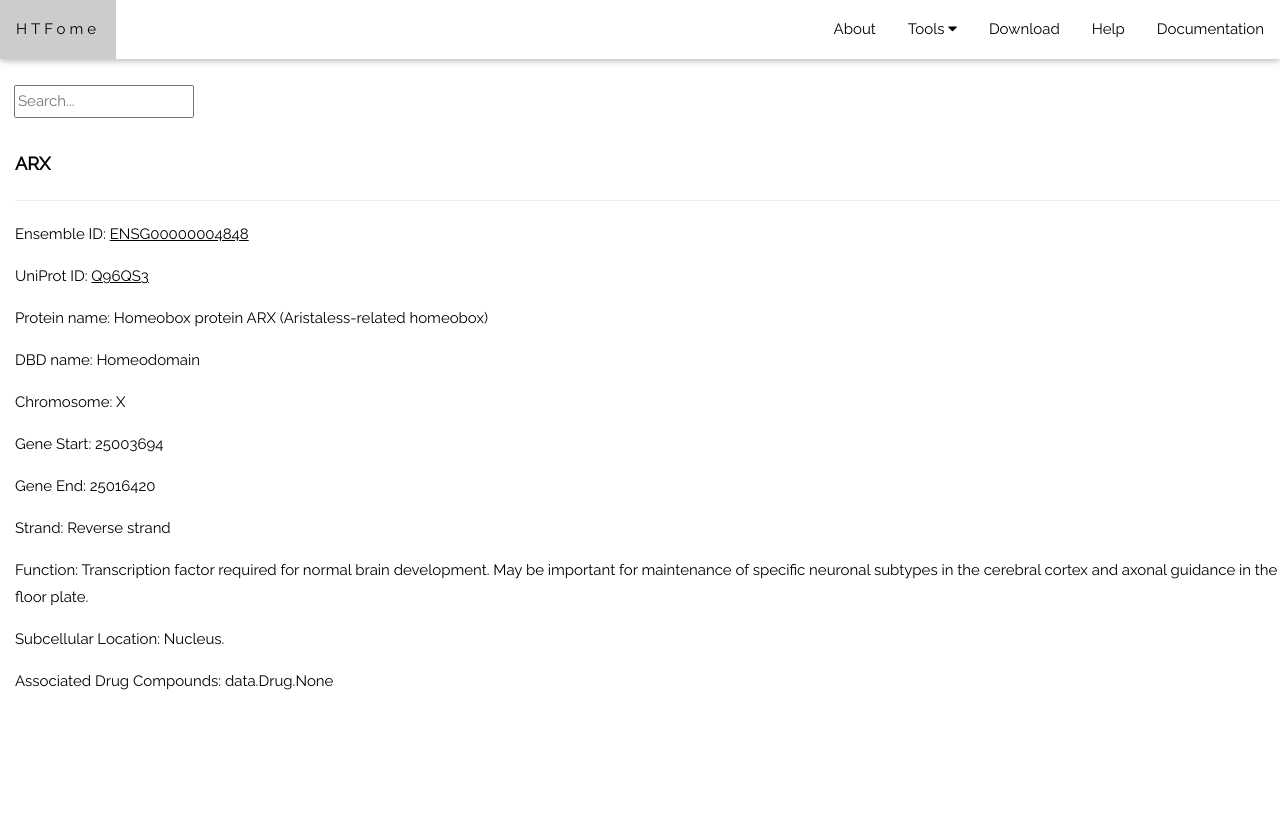
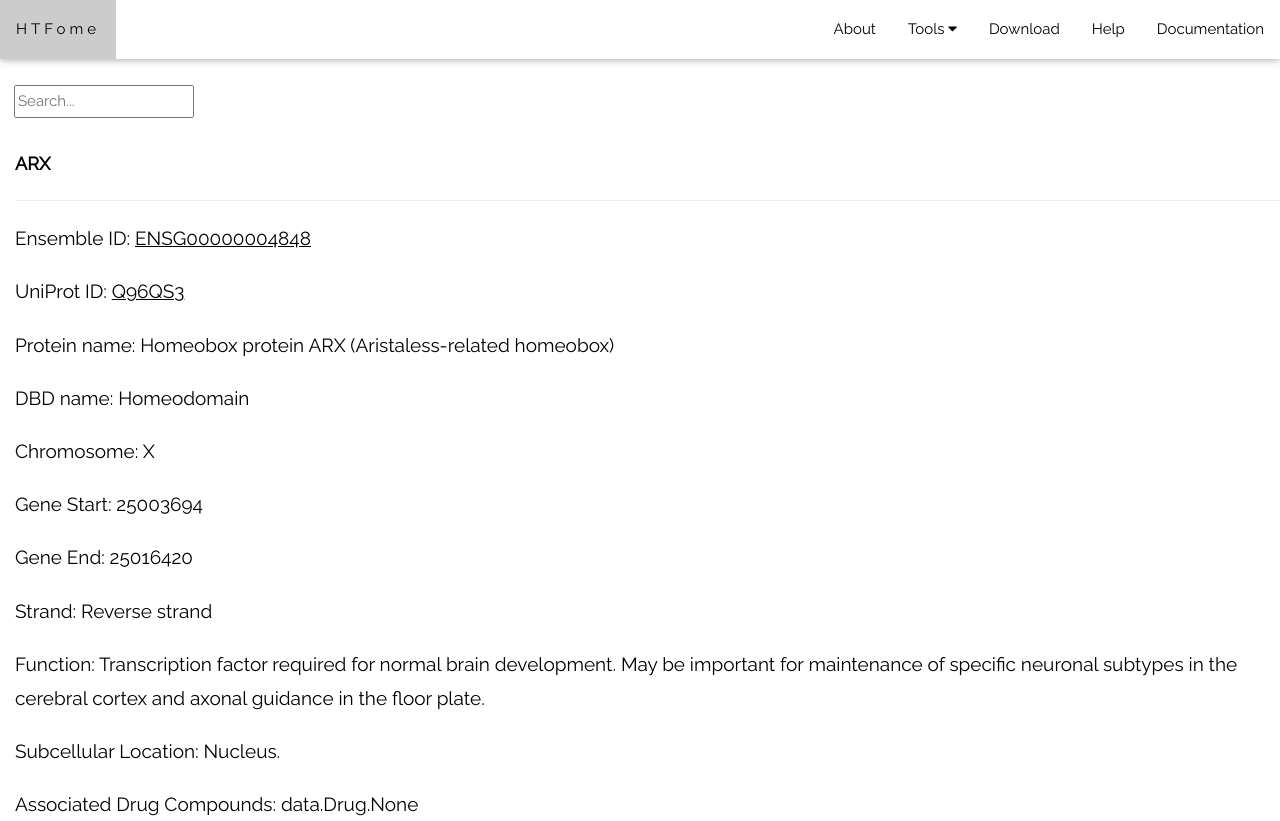
Before and after one commit to NHardie/HTFome, a Django app: a page that uses data/templates/data/details.html in a window 1280 px wide. Before the commit the page ends 690 px from the top, so only its background shows below. Run offline with Django 3.2, Linux system fonts and the light colour scheme; data comes from the database, SQL or seed files in the repository.

Commit message:
Add HTML

```diff
--- a/data/templates/data/details.html
+++ b/data/templates/data/details.html
@@ -10,7 +10,7 @@
 
 
     <div class="card mb-4">
-        <div class="card-body" style="margin-left:15px">
+        <div class="card-body" style="margin-left:15px; font-size:19px">
             <h5 style="font-weight:600">{{ htf.gene_name }}</h5><hr>
             <p class="card-text text-muted h6"> Ensemble ID: <a href="http://www.ensembl.org/Homo_sapiens/Gene/Summary?db=core;g={{ htf.ensemble_id }};r=11:2268495-2270952;t=ENST00000331289/"> {{ htf.ensemble_id }} </a></p>
             <p class="card-text"> UniProt ID: <a href="https://www.uniprot.org/uniprot/{{htf.uniprot_id}}/">{{htf.uniprot_id}}</a></p>
```
